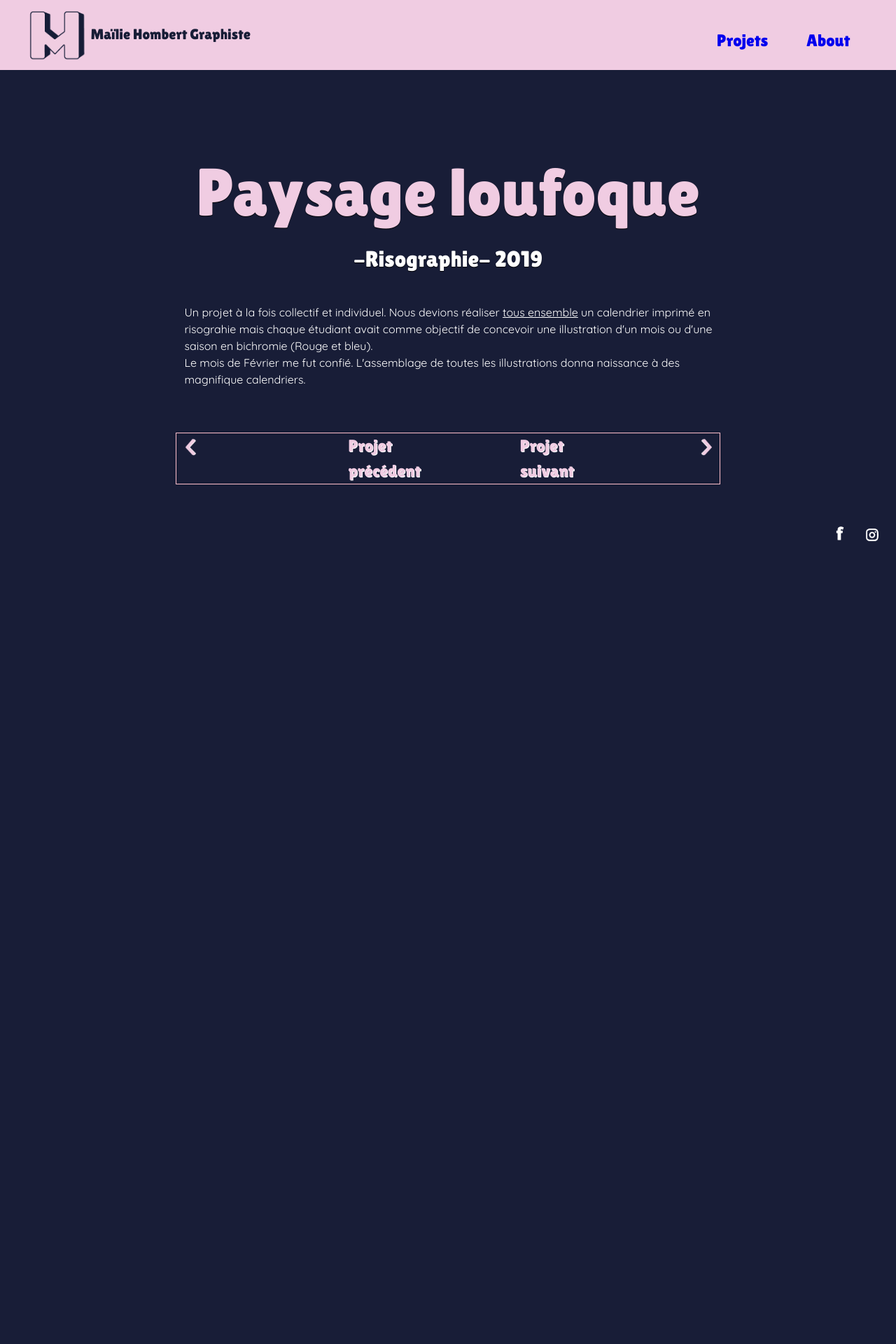
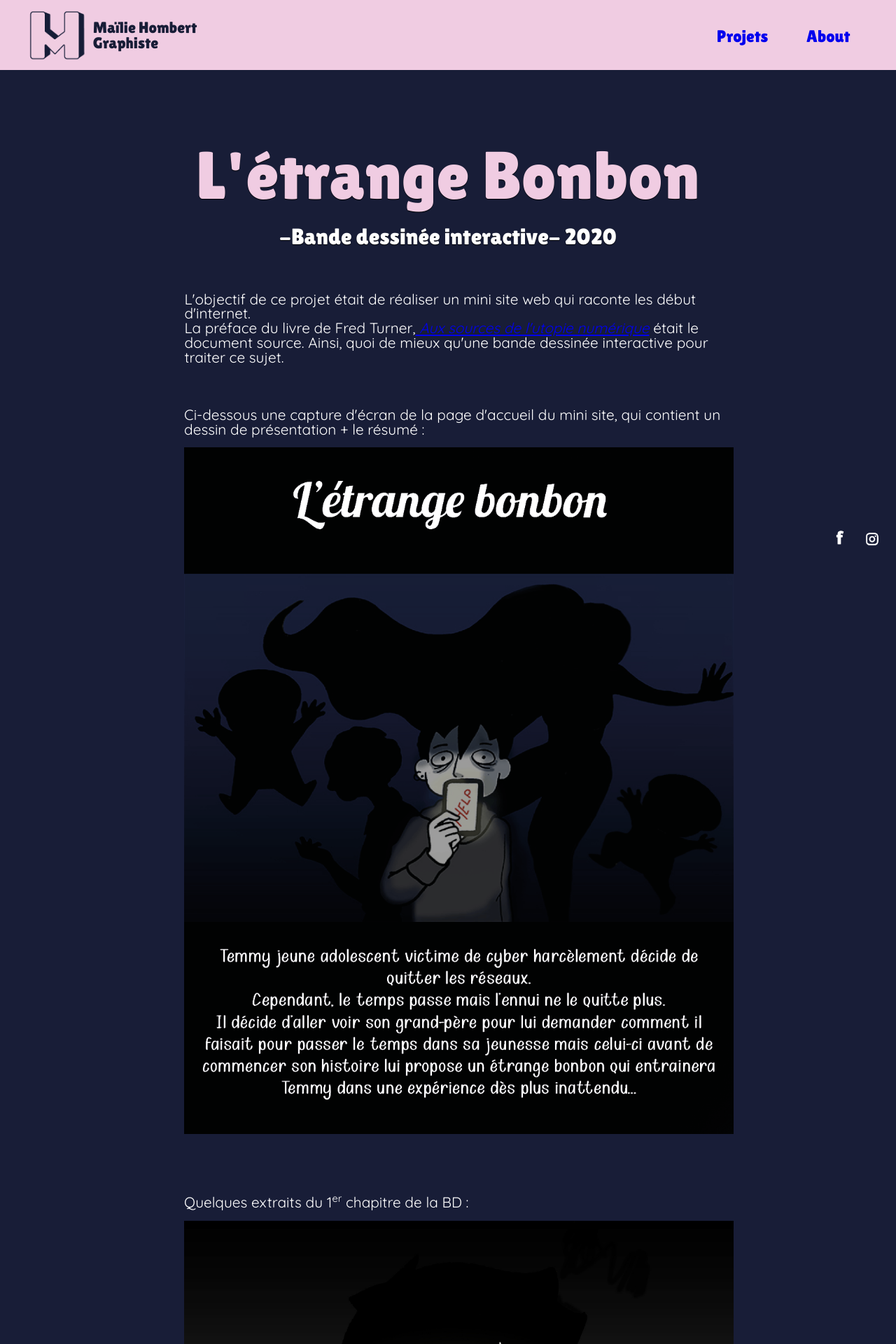
Before and after one commit to mailie-hombert/mailie-hombert.github.io, a PHP site: page /P01_EtrangeBonbon.html in a window 1280 px wide; the page is wider, and only the part inside the window is pictured. Shown: the top 1920 px of that part at 70% size. Before the commit the page ends 774 px from the top of that part, so only its background shows below. Run offline with PHP 8.4, Linux system fonts and the light colour scheme; some libraries are stand-ins or nearby versions.

Commit message:
Add files via upload

```diff
--- a/MenuProjets.html
+++ b/MenuProjets.html
@@ -7,8 +7,11 @@
  		<link rel="stylesheet" type="text/css" href="style/slider.css">
 		<link href="https://fonts.googleapis.com/css2?family=Lilita+One&display=swap" rel="stylesheet">
 		<link href="https://fonts.googleapis.com/css2?family=Quicksand&display=swap" rel="stylesheet">
+		<!--Icone sur la barre de l'adresse-->
+		<link rel="shortcut icon" href="images/logo.png">
 
 		<script type="text/javascript" src="js/jquery.js"></script>
+
 	</head>
 	<body>
 
--- a/P01_EtrangeBonbon.html
+++ b/P01_EtrangeBonbon.html
@@ -7,6 +7,8 @@
  		<link rel="stylesheet" type="text/css" href="style/slider.css">
 		<link href="https://fonts.googleapis.com/css2?family=Lilita+One&display=swap" rel="stylesheet">
 		<link href="https://fonts.googleapis.com/css2?family=Quicksand&display=swap" rel="stylesheet">
+		<!--Icone sur la barre de l'adresse-->
+		<link rel="shortcut icon" href="images/logo.png">
 
 		<script type="text/javascript" src="js/jquery.js"></script>
 	</head>
@@ -33,25 +35,53 @@
 
 			<section id="BlocTexteProjet">
 
-				<article>
 
-					<h2 class="titre_projet">Paysage loufoque</h2>
-					<h3 class="sous_titre_projet">-Risographie- 2019</h3>
-					<p>Un projet à la fois collectif et individuel. Nous devions réaliser <a id="lienAmis" href="amis.html">tous ensemble</a> un calendrier imprimé en risograhie mais chaque étudiant avait comme objectif de concevoir une illustration d'un mois ou d'une saison en bichromie (Rouge et bleu).<br> Le mois de Février me fut confié. L'assemblage de toutes les illustrations donna naissance à des magnifique calendriers. </p>
+				<div id="BlocTexteProjet">
 
-				</article>
-
-
-				</section>
-
-			</div>
-
+					<h2 class="titre_projet">L'étrange Bonbon</h2>
+					<h3 class="sous_titre_projet">-Bande dessinée interactive- 2020</h3>
+					<p>L'objectif de ce projet était de réaliser un mini site web qui raconte les début d'internet.
+					<br>
+					La préface du livre de Fred Turner,<a class="a_projet" target="blank" href="https://cfeditions.com/utopieNumerique/"> <i> Aux sources de l'utopie numérique</i></a> était le document source. Ainsi, quoi de mieux qu'une bande dessinée interactive pour traiter ce sujet.</p>
+				</div>
 
 
 				<div id="conteneur_Photos">
 
 
+					<div class="trois_p">
+						<p class="Riso_texte">Ci-dessous une capture d'écran de la page d'accueil du mini site, qui contient un dessin de présentation + le résumé : </p>
+					</div>
 
+					<div id="trois_EB">
+						<img src="images/0.png">
+					</div>
+
+					<div class="trois_p">
+						<p class="Riso_texte">Quelques extraits du 1<sup>er</sup> chapitre de la BD :</p>
+					</div>
+
+					<div id="trois_EB">
+						<img src="images/12.jpg">
+					</div>
+
+					<div id="trois_EB">
+						<img src="images/page04.jpg">
+					</div>
+
+					<div id="deux_EB">
+						<img src="images/000.1.png">
+					</div>
+
+
+					<div id="quatre_EB">
+						<img src="images/13.png">
+						<img src="images/14.png">
+					</div>
+
+					<ul id="BoutonNextseul">
+						<li><a href="P02_LesDanseuses.html" title="Projet suivant"><img src="images/BtnD.png"></a></li>
+					</ul>
 
 				</div>
 
@@ -64,36 +94,8 @@
 
 
 
+		</div>
 
-
-
-
-
-
-
-
-
-			<ul id="BoutonNext">
-
-
-				<li><a href="P02_LesDanseuses.html"><img src="images/BoutonG.png"></a></li>
-				<li class="BtnNext">Projet précédent</li>
-				<li class="BtnNext">Projet suivant</li>
-
-				<li><img src="images/BoutonD.png"></li>
-
-
-			</ul>
-
-
-
-
-
-
-
-
-
-		</div>
 
 
 
--- a/style/style.css
+++ b/style/style.css
@@ -26,9 +26,9 @@
 
 body {
   background-color: #181d37 ;
-  font-family: 'Roboto', sans-serif;
+ /* font-family: 'Roboto', sans-serif;
   font-size: 1rem;
-  line-height: 1.5;
+  line-height: 1.5;*/
 }
 
 
@@ -54,22 +54,37 @@
 
 
 #logo img {
+  width: 6.5vw ;
+}
 
-  width: 6.5vw ;
+#logo01{
+   font-family: 'Lilita One', cursive;
+  font-size: 1.4em;
+  color: #181d37;
+  text-align: left;
+  margin-left: 3% ;
 
+}
 
+#logo02{
+  font-family: 'Quicksand',sans-serif;
+  color: #181d37;
+  font-size: 0.9em;
 }
 
 h1{
 
 
   font-family: 'Lilita One', cursive;
-  font-size: 1.3em;
+  font-size: 1.4em;
   color: #181d37;
   text-align: left;
-  margin-left: 2% ;
+  margin-left: 3% ;
+  /*border: 1px solid red ;*/
 
 }
+
+
 
 /*hearder ul c'est les petites boites qui contiennent tes boutons projets et about*/
 header ul{
@@ -89,7 +104,7 @@
 li{
 
   font-family: 'Lilita One', cursive;
-  color: #23204a;
+  color: #181d37 ;
   font-size:1.5em ;
 
 }
@@ -525,6 +542,7 @@
 
   color: white ;
   font-size: 2em ;
+  margin-top: 3%;
 }
 
 
@@ -533,10 +551,11 @@
   width: 100% ;
  /* border : 1px solid red;*/
   text-align: left;
-  margin-top: 5% ;
+  margin-top: 8% ;
   margin-left: 2% ;
   color : white ;
   font-family: 'Quicksand', sans-serif;
+  font-size: 1.3em;
 
 
 }
@@ -561,7 +580,68 @@
 
 /* ///////////////////////Page projet etrange bonbon///////////////////////*/
 
+#deux_EB{
 
+  display: inline-block;
+  vertical-align: top ;
+  width: 48% ;
+  margin-left: 1%;
+
+
+}
+
+#trois_EB{
+
+  width: 100% ;
+  margin-left: 2% ;
+  margin-top: 2% ;
+
+}
+
+
+
+#quatre_EB{
+
+display: inline-block;
+width: 45% ;
+margin-left: 3% ;
+vertical-align: top ;
+margin-bottom: 3%;
+
+}
+
+
+
+#deux_EB img{
+
+  width: 100% ;
+  height: 81.8%;
+  margin-top: 3% ;
+  margin-bottom: 3% ;
+
+}
+
+
+
+#trois_EB img {
+
+  width: 100% ;
+  display: inline-block;
+  vertical-align: top ;
+  margin-bottom: 3% ;
+}
+
+
+
+
+#quatre_EB img{
+
+  width: 100% ;
+  height: 39.1% ;
+  margin : 3% auto;
+ /* margin-top: 0% ; */
+
+}
 
 
 
@@ -728,16 +808,14 @@
 
   width: 96% ;
   margin-left: 2% ;
-  margin-top: 2% ;
+  margin-top: 1% ;
 
 }
 
-
+/*trois_p=texte commentaire*/
 .trois_p{
-
-
-  border: 1px solid yellow ;
   width: 98% ;
+  h
   }
 
 .Riso_texte{
@@ -811,49 +890,17 @@
 
 
 
-/* ///////////////////////////Fin img pAYSAGE lOUFOQUE/////////////////*/
-
-
-/*///////////////////////////Bouton de navigation///////////////////////////*/
-#BoutonNext{
-
-
-  width: 60.6vw ;
-  display: flex;
-  margin : auto ;
-  justify-content: space-between;
-  border : 1px solid pink;
-}
-
-#BoutonNext li {
-
-  width: 3.1vw ;
-
-}
-
-
-#BoutonNext li img {
-
-  width: 100% ;
-}
-
-.BtnNext{
-
-  color: #f0cce2 ;
-  text-shadow: 1px 1px 0px white;
-}
-
-
-
-/*////////////////////Fin traitement Bouton de navigation///////////////////*/
-
-
-/*FIN PAGE D'UN PROJET/////////////////////////*/
+/* ///////////////////////////Fin img PAYSAGE lOUFOQUE/////////////////*/
 
 
 
 
-/* ///////////////////////////Page Amis//////////////////////////////////*/
+/*////FIN PAGE D'UN PROJET/////////////////////////*/
+
+
+
+
+/* ///////////////////////////////Page Amis//////////////////////////////////*/
 
 
 #Amis{
@@ -878,29 +925,38 @@
 
   font-family: 'Lilita One', cursive;
   color: #f0cce2 ;
-  margin-bottom: 7% ;
+  font-size: 2.5em;
+  margin-bottom: 9% ;
   text-align: left;
 }
 
 
-.li_Amis{
 
-  font-family: 'Quicksand', sans-serif;
+ .li_Amis{
+
   color: white;
+  font-family: 'Quicksand', sans-serif ;
+  font-size: 1.6em;
+  margin-bottom: 2%;
 
+ }
+
+sup {
+  vertical-align: super;
+  font-size: 70%;
 }
 
-.site:link{
+ #site:hover{
+
+  color: #f0cce2;
+ }
+
+#site{
 
   color: white;
   text-decoration: underline;
 }
 
-.site:hover{
-
-  color: #f0cce2;
-  text-decoration: underline;
-}
 
 
 
@@ -920,3 +976,75 @@
   width: 400px ;
   height: 400px ;
 }
+
+
+
+/*///////////////////////////Bouton de navigation///////////////////////////*/
+#BoutonNext{
+  width: 59vw ;
+  display: flex;
+  margin : auto ;
+  justify-content: space-between;
+ /*border : 1px solid pink;*/
+}
+
+#BoutonNext li {
+  width: 4vw ;
+}
+
+
+#BoutonNext li img {
+  width: 100% ;
+}
+
+#BoutonNext img:hover {
+  width: 4.2vw;
+  cursor: pointer;
+  transition: 0.2s ;
+}
+
+
+
+
+
+
+/*Partie pour un seul bouton */
+
+
+#BoutonNextseul{
+  width: 59vw ;
+  display: flex;
+  margin-left: 50%;
+  justify-content: space-between;
+
+ /*border : 1px solid pink;*/
+}
+
+#BoutonNextseul li {
+  width: 4vw ;
+}
+
+
+#BoutonNextseul li img {
+  width: 100% ;
+}
+
+#BoutonNextseul img:hover {
+  width: 4.2vw;
+  cursor: pointer;
+  transition: 0.2s ;
+}
+
+i{
+  font-style: italic;
+}
+
+
+
+
+
+
+
+
+
+/*////////////////////Fin traitement Bouton de navigation///////////////////*/
```
Also changed, not shown: other parts of style/style.css (+18 -15 lines), P02_LesDanseuses.html (+9 -41 lines), P03_PaysageRiso.html (+12 -31 lines), about.html (+3 -4 lines), amis.html (+29 -34 lines).
